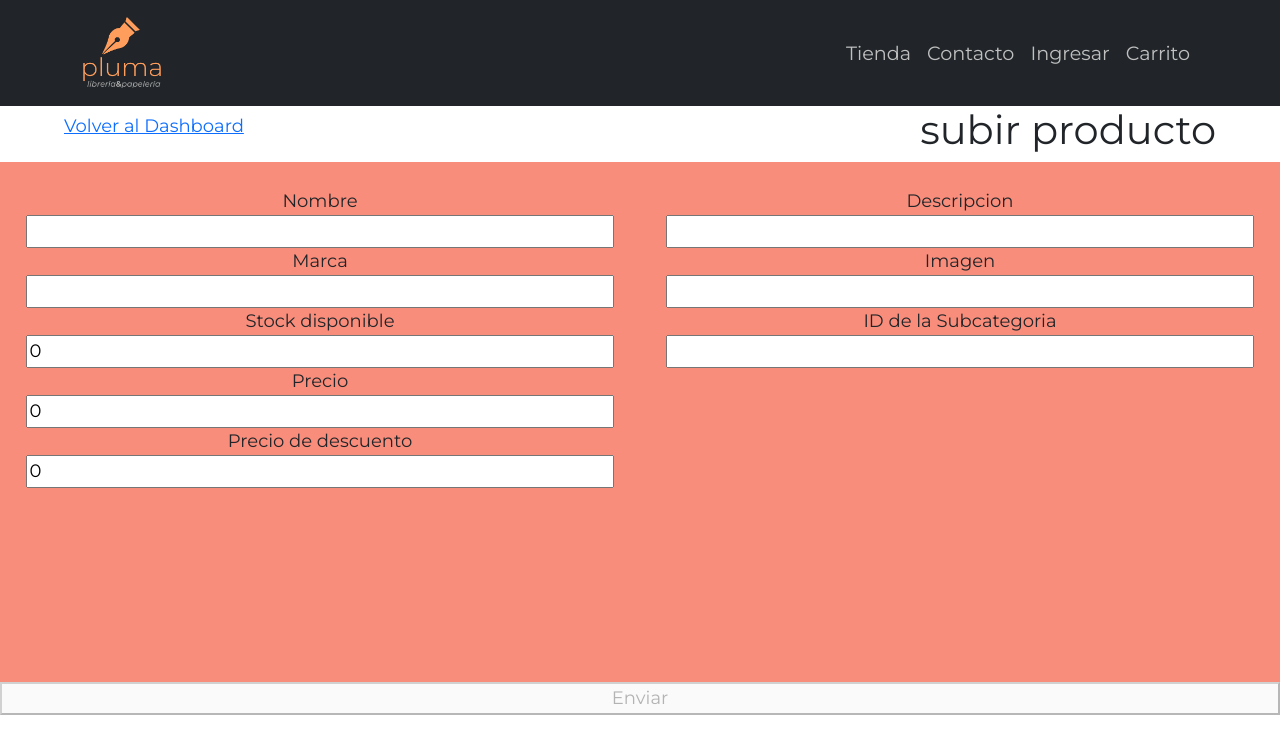
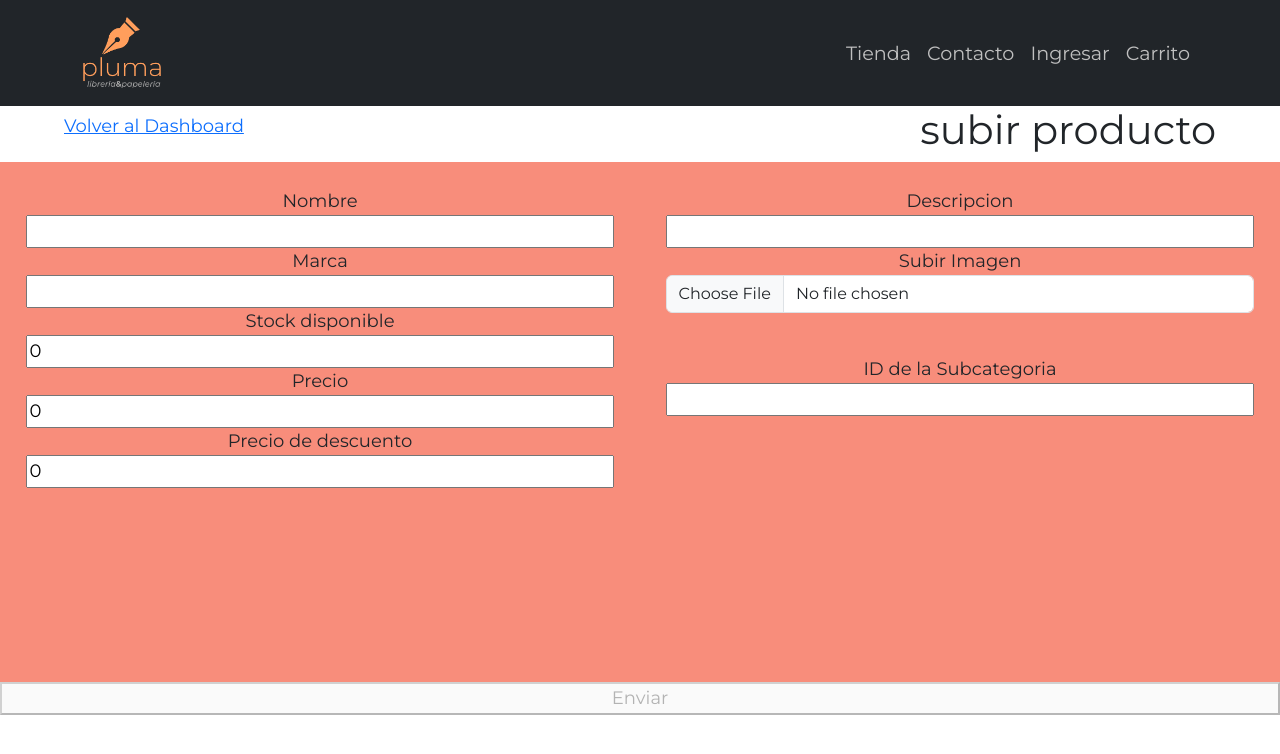
Before and after one commit to MoralesMatiasEzequiel/pf-libreria-FRONT, a React (Create React App) app: page /form in a window 1280 px wide. Shown: the top 754 px of the page. Built offline with nearby package versions, Linux system fonts and the light colour scheme.

Commit message:
[FEATURE] claudinary

```diff
--- a/package.json
+++ b/package.json
@@ -19,6 +19,7 @@
     "react-redux": "^8.1.0",
     "react-router-dom": "^6.12.1",
     "react-scripts": "5.0.1",
+    "reactstrap": "^9.2.0",
     "web-vitals": "^2.1.4"
   },
   "scripts": {
--- a/src/components/Admin/Form/Form.jsx
+++ b/src/components/Admin/Form/Form.jsx
@@ -6,6 +6,7 @@ import { useState, useEffect } from "react";
 import { useDispatch } from "react-redux";
 import { createProduct } from "../../../redux/productActions";
 import { NavLink } from "react-router-dom"
+import { FormGroup, Input } from "reactstrap"
 
 const Dashboard = () => {
     const dispatch = useDispatch();
@@ -60,9 +61,36 @@ const Dashboard = () => {
             rating: 1,
             subcategories: [],
         });
+
+        // setImage("")
     };
 
     useEffect(() => { }, [newProduct]);
+
+    //--------------------------------- CLOUDINARY --------------------------
+    const [ image, setImage ] = useState("")
+    const [ loading, setLoading ] = useState(false)
+
+    const uploadImage = async (event) => {
+        const files = event.target.files;
+        const data = new FormData();
+        data.append("file", files[0]);
+        data.append("upload_preset", "plumaApp");
+        setLoading(true);
+        const response = await fetch("https://api.cloudinary.com/v1_1/dirnuoddr/image/upload", {
+            method: "POST",
+            body: data,
+        })
+        const file = await response.json();
+        setImage(file.secure_url);
+        console.log(file.secure_url);
+        setLoading(false);
+
+        setNewProduct({
+            ...newProduct,
+            [event.target.name]: file.secure_url
+        })
+    }
 
     return (
         <div className={style.formcont}>
@@ -135,14 +163,16 @@ const Dashboard = () => {
                         />
                         {errors.description && <p className="error">{errors.description}</p>}
 
-                        <label htmlFor="image">Imagen</label>
-                        <input
-                            name="image"
-                            value={newProduct.image}
-                            type="text"
-                            onChange={handleChange}
-                        />
+                        {/* ------------- image ---------------- */}
+                        <FormGroup>
+                            <label htmlFor="image">Subir Imagen</label>
+                            <Input type="file" name="image" placeholder="Subir imagen" onChange={uploadImage} />
+                            {
+                                loading ? (<p>Cargando imagen...</p>) : (<img src={image} style={{width: "150px"}} />)
+                            }
+                        </FormGroup>
                         {errors.image && <p className="error">{errors.image}</p>}
+                        {/* ------------- image ---------------- */}
 
                         <label htmlFor="subcategories">ID de la Subcategoria</label>
                         <input
```
Also changed, not shown: 1 other file (tests, documents, lock files or other folders).
